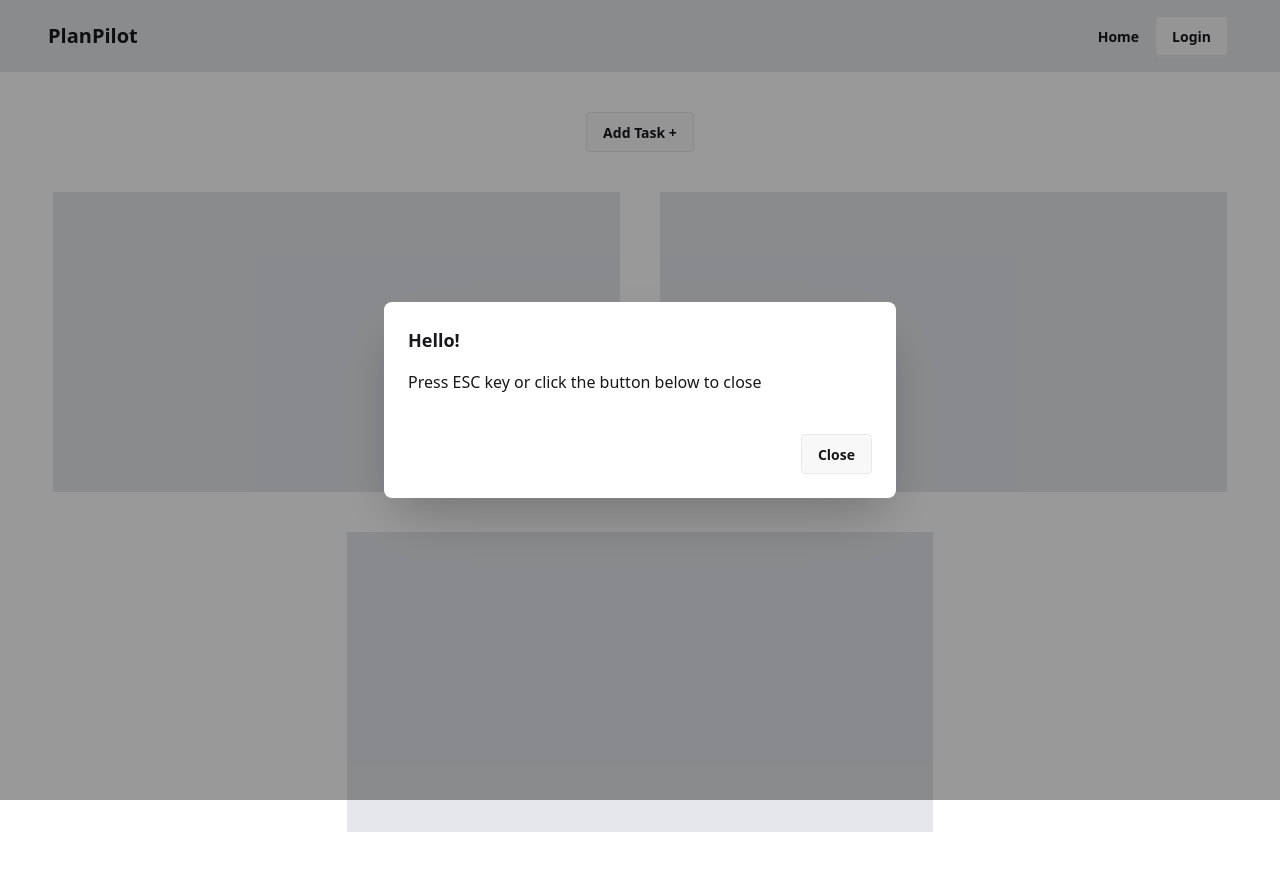
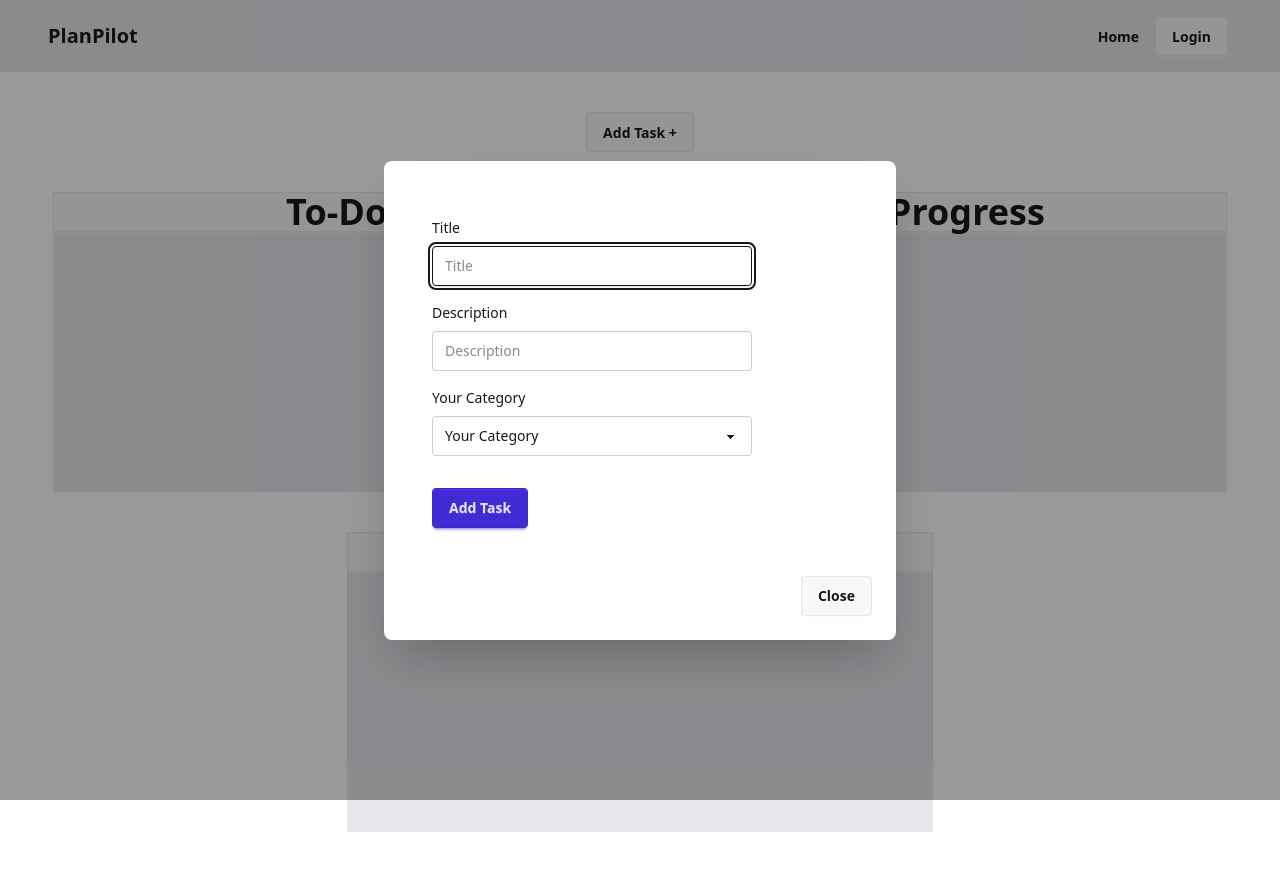
Before and after one commit to walid-official/task-manager, a React (Vite) app: page / in a window 1280 px wide. Both pictures are taken after a click on the button "Add Task +". Built offline with nearby package versions, Linux system fonts and the light colour scheme.

Commit message:
form is added

```diff
--- a/src/components/AddTaskModal/AddTaskModal.jsx
+++ b/src/components/AddTaskModal/AddTaskModal.jsx
@@ -6,10 +6,44 @@ const AddTaskModal = () => {
       {/* Open the modal using document.getElementById('ID').showModal() method */}
       <dialog id="my_modal_1" className="modal">
         <div className="modal-box">
-          <h3 className="font-bold text-lg">Hello!</h3>
-          <p className="py-4">
-            Press ESC key or click the button below to close
-          </p>
+          <div className="">
+            <div className="card">
+              <form className="card-body">
+                <div className="form-control">
+                  <div className=" py-2">Title</div>
+                  <input
+                    type="text"
+                    placeholder="Title"
+                    className="input input-bordered"
+                    required
+                  />
+                </div>
+                <div className="form-control">
+                  <div className="  py-2">Description</div>
+                  <input
+                    type="text"
+                    placeholder="Description"
+                    className="input input-bordered"
+                    required
+                  />
+                </div>
+                <div className="form-control">
+                  <div className="py-2">Your Category</div>
+                  <select className="select select-bordered w-full max-w-xs">
+                    <option disabled selected>
+                      Your Category
+                    </option>
+                    <option>To Do</option>
+                    <option>In Progress</option>
+                    <option>Done</option>
+                  </select>
+                </div>
+                <div className="form-control mt-6">
+                  <button className="btn btn-primary">Add Task</button>
+                </div>
+              </form>
+            </div>
+          </div>
           <div className="modal-action">
             <form method="dialog">
               {/* if there is a button in form, it will close the modal */}
--- a/src/components/Tasks/Tasks.jsx
+++ b/src/components/Tasks/Tasks.jsx
@@ -1,14 +1,26 @@
-import React from 'react';
+import React from "react";
 
 const Tasks = () => {
   return (
-        <div className='w-11/12 mx-auto'>
+    <div className="w-11/12 mx-auto">
       <div className="flex gap-10 justify-between">
-                <div className="bg-gray-200 w-[50%] min-h-[300px]"></div>
-                <div className="bg-gray-200 w-[50%] min-h-[300px]"></div>
+        <div className="bg-gray-200 w-[50%] min-h-[300px]">
+          <div className="font-bold text-center text-4xl py-3 border btn flex justify-center">
+            To-Do
+          </div>
+        </div>
+        <div className="bg-gray-200 w-[50%] min-h-[300px]">
+          <div className="font-bold text-center text-4xl py-3 border btn flex justify-center">
+            In Progress
+          </div>
+        </div>
       </div>
       <div className="flex justify-center my-10">
-            <div className="bg-gray-200 w-[50%] min-h-[300px]"></div>
+        <div className="bg-gray-200 w-[50%] min-h-[300px]">
+          <div className="font-bold text-center text-4xl py-3 border btn flex justify-center">
+            Done
+          </div>
+        </div>
       </div>
     </div>
   );
```
Lines whose indentation alone changed are shown as unchanged.
